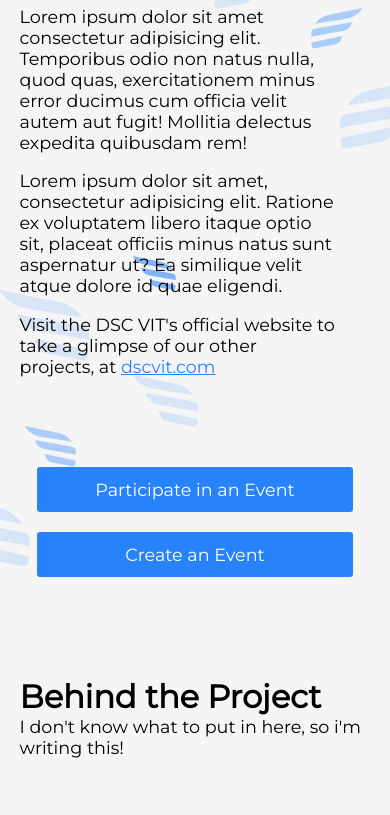
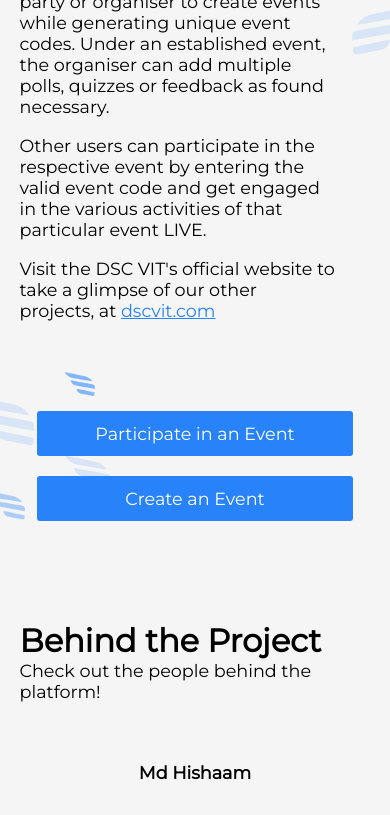
Before and after one commit to GDGVIT/Live-Poll-Frontend, a plain HTML site: page index.html in a window 390 px wide. Shown: the part 240-1055 px from the top of the page. Drawn offline with nearby package versions, Linux system fonts and the light colour scheme.

Commit message:
content update

```diff
--- a/index.html
+++ b/index.html
@@ -103,7 +103,8 @@
             position: relative;
             display: grid;
             grid-template-columns: auto auto;
-            column-gap: 20px;
+            /* column-gap: 20px; */
+            margin-top: 50px;
             width: fit-content;
             width: -moz-max-content;
             justify-items: center;
@@ -111,13 +112,14 @@
         }
 
         .project-by>img {
+            padding-left: 20px;
             height: 70%;
             border-radius: 4px;
         }
 
         .about {
             position: relative;
-            width: 90%;
+            width: 70%;
             margin-top: 10px;
             margin-bottom: 90px;
         }
@@ -174,16 +176,58 @@
             font-weight: 600;
         }
 
+        ::-webkit-scrollbar {
+            background-color: #f5f5f500;
+            width: 10px;
+        }
+
+        /* background of the scrollbar except button or resizer */
+        ::-webkit-scrollbar-track {
+            background-color: rgba(245, 245, 245, 0);
+        }
+
+        ::-webkit-scrollbar-track:hover {
+            background-color: #f4f4f4
+        }
+
+        /* scrollbar itself */
+        ::-webkit-scrollbar-thumb {
+            background-color: #babac0;
+            border-radius: 16px;
+            /* border: 5px solid #f5f5f5; */
+        }
+
+        ::-webkit-scrollbar-thumb:hover {
+            background-color: #a0a0a5;
+        }
+
+        /* set button(top and bottom of the scrollbar) */
+        ::-webkit-scrollbar-button {
+            display: none
+        }
+
         @media(max-width: 600px) {
             .left-feathers {
-                height: 40vh;
                 max-width: 90vw;
                 bottom: 10px;
             }
 
+            .left-feathers>img {
+                width: 70%;
+                left: -70px;
+            }
+
             .right-feathers {
-                height: 40vh;
                 max-width: 90vw;
+            }
+
+            .right-feathers>img {
+                width: 70%;
+                left: 90px;
+            }
+
+            .about {
+                width: 90%;
             }
 
             .project-by>img {
@@ -207,7 +251,8 @@
             }
         }
     </style>
-    <title>Document</title>
+    <title>Hermes</title>
+    <link rel="icon" type="image/png" href="./img/favicon.png">
 </head>
 
 <body>
@@ -256,18 +301,13 @@
                 <img src="./img/right_feathers.png" alt="">
             </div>
             <div class="rest-container">
-                <div class="project-by" data-aos="fade-down">
-                    <p>A project developed by </p>
-                    <img src="./img/dsclogo.png" alt="">
-                </div>
                 <div class="about" data-aos="fade-down">
                     <h1>About</h1>
-                    <p>Lorem ipsum dolor sit amet consectetur adipisicing elit. Temporibus odio non natus nulla, quod
-                        quas, exercitationem minus error ducimus cum officia velit autem aut fugit! Mollitia delectus
-                        expedita quibusdam rem!</p>
-                    <p>Lorem ipsum dolor sit amet, consectetur adipisicing elit. Ratione ex voluptatem libero itaque
-                        optio sit, placeat officiis minus natus sunt aspernatur ut? Ea similique velit atque dolore id
-                        quae eligendi.</p>
+                    <p>The Hermes project is a live polling website which allows the operating party or organiser to
+                        create events while generating unique event codes. Under an established event, the organiser can
+                        add multiple polls, quizzes or feedback as found necessary.</p>
+                    <p> Other users can participate in the respective event by entering the valid event code and get
+                        engaged in the various activities of that particular event LIVE.</p>
                     <p>Visit the DSC VIT's official website to take a glimpse of our other projects, at <a
                             target="_blank" href="https://dscvit.com">dscvit.com</a></p>
                 </div>
@@ -277,12 +317,12 @@
                 </div>
                 <div class="creators" data-aos="fade-up">
                     <h1>Behind the Project</h1>
-                    <p>I don't know what to put in here, so i'm writing this!</p>
+                    <p>Check out the people behind the platform!</p>
                     <div class="creator-grid">
-                        <div class="ele">
+                        <div class="ele" onclick="window.open('https://github.com/mdhishaamakhtar/')">
                             Md Hishaam
                         </div>
-                        <div class="ele">
+                        <div class="ele" onclick="window.open('https://github.com/prakhar0912')">
                             Prakhar Soni
                         </div>
                         <div class="ele">
@@ -294,20 +334,17 @@
                         <div class="ele">
                             Angad
                         </div>
-                        <div class="ele">
-                            Idk
-                        </div>
-                        <div class="ele">
-
-                        </div>
                     </div>
                     <div class="issues">
                         <p>If you face any issues please email us at,</p>
                         <a href="mailto:emailus@gmail.com">emailus@gmail.com</a>
                     </div>
                 </div>
+                <div class="project-by">
+                    <p>A project developed by </p>
+                    <img src="./img/dsclogo.png" alt="">
+                </div>
             </div>
-
         </div>
     </main>
     <script src="https://unpkg.com/aos@2.3.1/dist/aos.js"></script>
```
